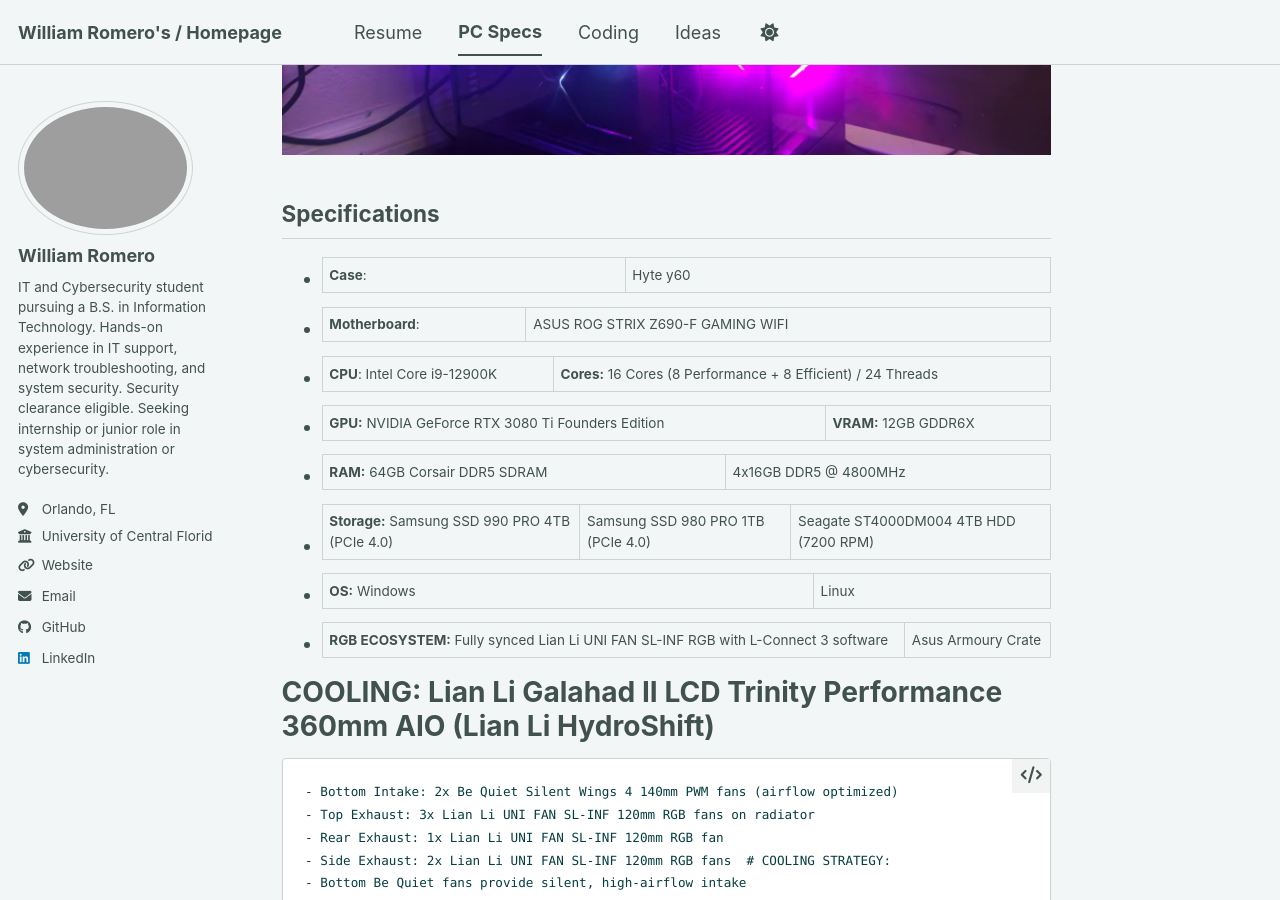
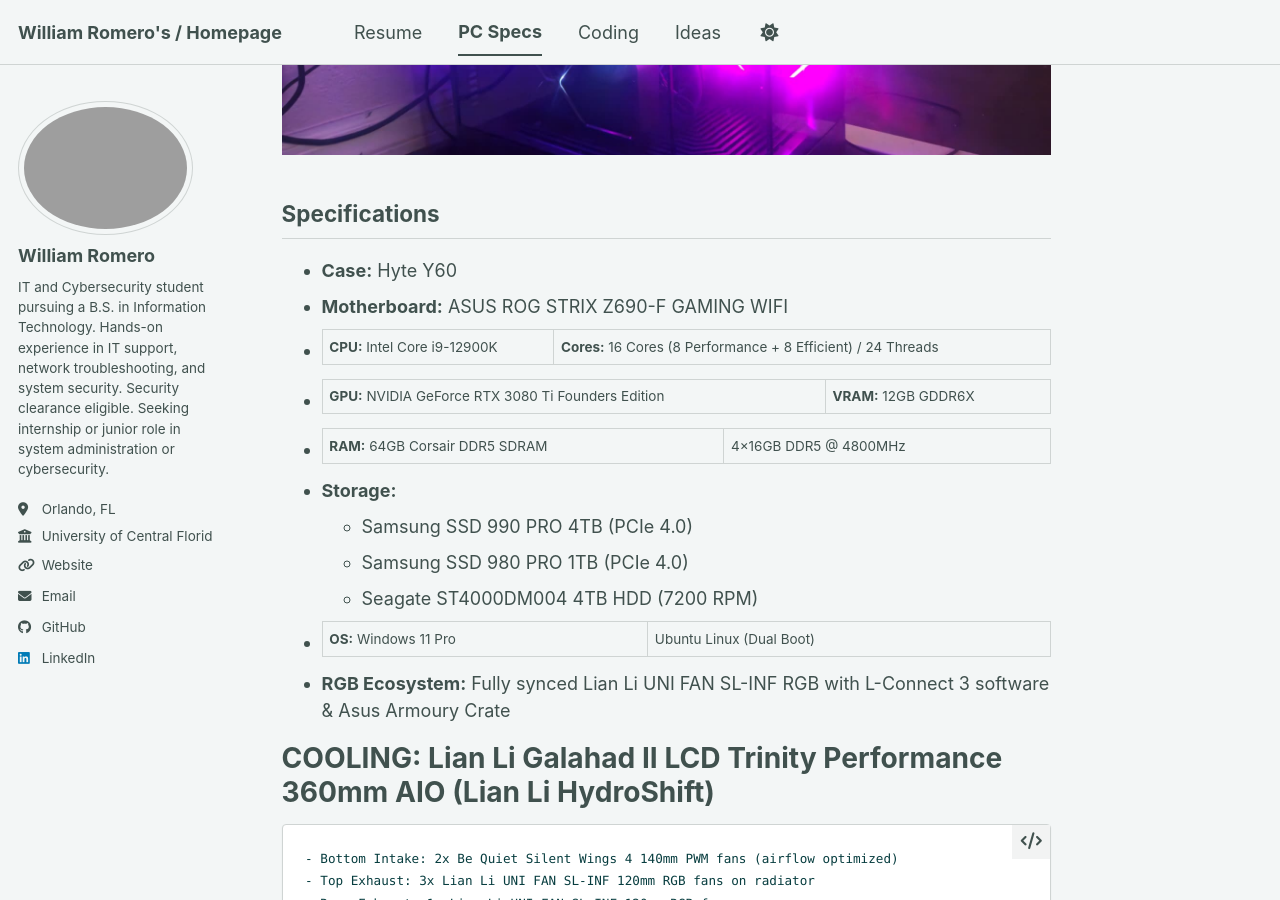
Before and after one commit to williamromero11/williamromero11.github.io, a Jekyll site: the page built from _pages/specs.md, in a window 1280 px wide and 900 px high, scrolled down 1011 px. Built offline with Jekyll 4.4.1, drawn with Linux system fonts in a browser that asks for light colours; a script bundle is joined from its source files by our own code; library files that are not in the unit come from our copies.

Commit message:
Update specs.md

```diff
--- a/_pages/specs.md
+++ b/_pages/specs.md
@@ -12,14 +12,18 @@
 ![PC Tower 2](/images/pc%202.jpeg)
 
 ## Specifications
-- **Case**: | Hyte y60 |
-- **Motherboard**: | ASUS ROG STRIX Z690-F GAMING WIFI |
-- **CPU**: Intel Core i9-12900K  | **Cores:** 16 Cores (8 Performance + 8 Efficient) / 24 Threads
+
+- **Case:** Hyte Y60
+- **Motherboard:** ASUS ROG STRIX Z690-F GAMING WIFI
+- **CPU:** Intel Core i9-12900K | **Cores:** 16 Cores (8 Performance + 8 Efficient) / 24 Threads
 - **GPU:** NVIDIA GeForce RTX 3080 Ti Founders Edition | **VRAM:** 12GB GDDR6X
-- **RAM:** 64GB Corsair DDR5 SDRAM | 4x16GB DDR5 @ 4800MHz
-- **Storage:** Samsung SSD 990 PRO 4TB (PCIe 4.0) | Samsung SSD 980 PRO 1TB (PCIe 4.0) | Seagate ST4000DM004 4TB HDD (7200 RPM)
-- **OS:** Windows | Linux
-- **RGB ECOSYSTEM:** Fully synced Lian Li UNI FAN SL-INF RGB with L-Connect 3 software | Asus Armoury Crate
+- **RAM:** 64GB Corsair DDR5 SDRAM | 4×16GB DDR5 @ 4800MHz
+- **Storage:**
+  - Samsung SSD 990 PRO 4TB (PCIe 4.0)
+  - Samsung SSD 980 PRO 1TB (PCIe 4.0)
+  - Seagate ST4000DM004 4TB HDD (7200 RPM)
+- **OS:** Windows 11 Pro | Ubuntu Linux (Dual Boot)
+- **RGB Ecosystem:** Fully synced Lian Li UNI FAN SL-INF RGB with L-Connect 3 software & Asus Armoury Crate
 
 
 # COOLING: Lian Li Galahad II LCD Trinity Performance 360mm AIO (Lian Li HydroShift)
```
